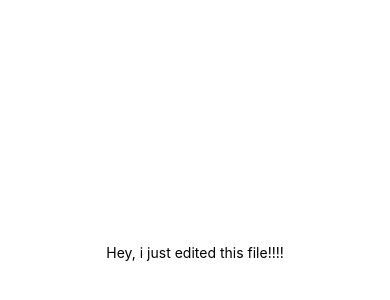
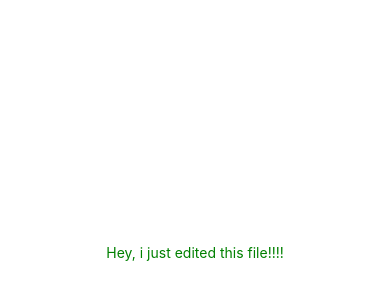
Before and after one commit to khaniku/comet-survey, a React Native app: screen / in a window 390 px wide. Shown: the part 170-470 px from the top of the page. Built offline with nearby package versions, Linux system fonts and the light colour scheme.

Commit message:
made some changes

```diff
--- a/App.js
+++ b/App.js
@@ -4,7 +4,7 @@ import { StyleSheet, Text, View } from 'react-native';
 export default function App() {
   return (
     <View style={styles.container}>
-      <Text>Hey, i just edited this file!!!!</Text>
+      <Text style={styles.textColor}>Hey, i just edited this file!!!!</Text>
     </View>
   );
 }
@@ -16,4 +16,7 @@ const styles = StyleSheet.create({
     alignItems: 'center',
     justifyContent: 'center',
   },
+  textColor : {
+    color: 'green'
+  }
 });
```
